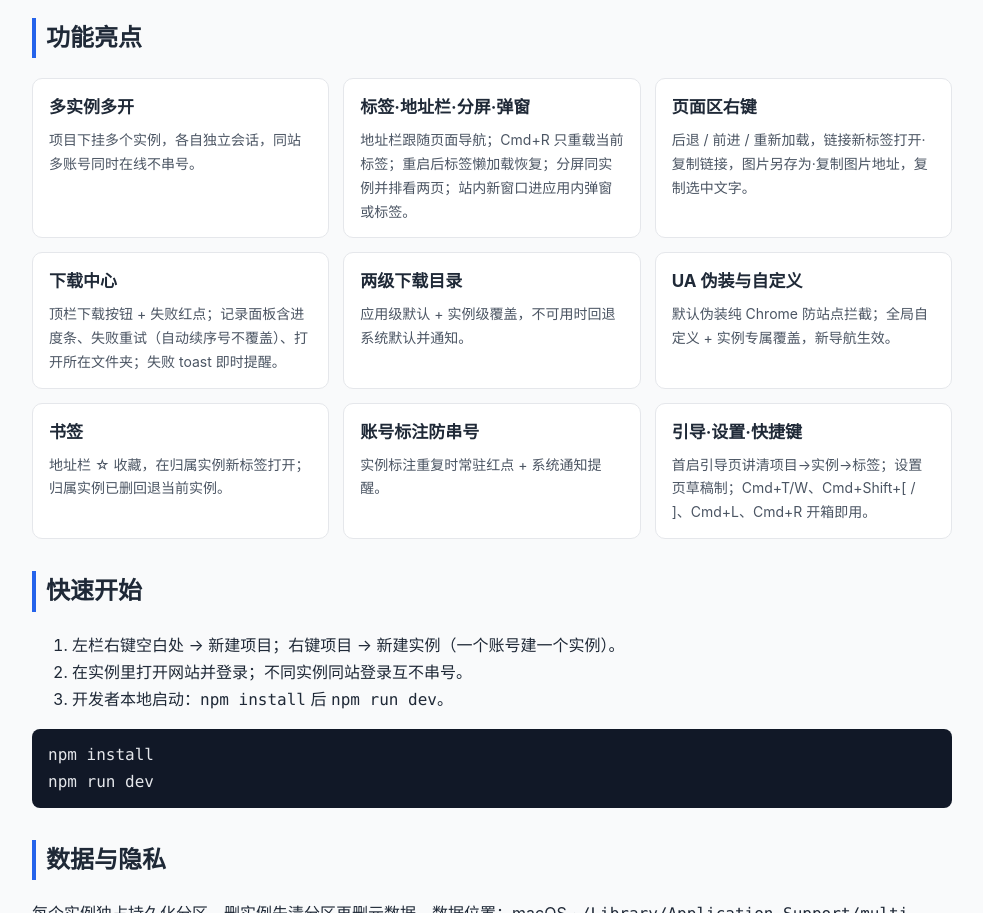
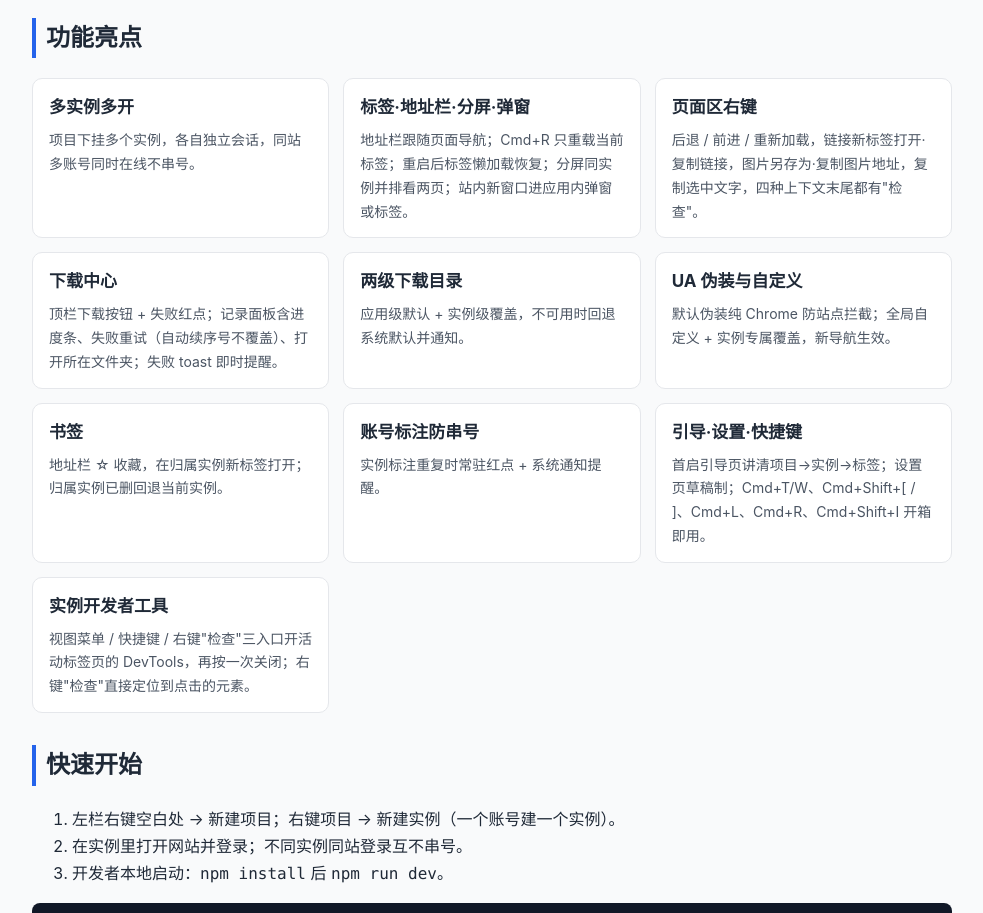
Before and after one commit to kennethfan/multi-persona, an Electron app: page website/index.html in a window 1280 px wide. Shown: the part 720-1633 px from the top of the page, without its empty margins (148-1131 px from the left). Drawn offline with Linux system fonts and the light colour scheme.

Commit message:
docs: README与website补实例开发者工具说明

```diff
--- a/website/index.html
+++ b/website/index.html
@@ -30,13 +30,14 @@
   <div class="cards">
     <div class="card"><h3>多实例多开</h3><p>项目下挂多个实例，各自独立会话，同站多账号同时在线不串号。</p></div>
     <div class="card"><h3>标签·地址栏·分屏·弹窗</h3><p>地址栏跟随页面导航；Cmd+R 只重载当前标签；重启后标签懒加载恢复；分屏同实例并排看两页；站内新窗口进应用内弹窗或标签。</p></div>
-    <div class="card"><h3>页面区右键</h3><p>后退 / 前进 / 重新加载，链接新标签打开·复制链接，图片另存为·复制图片地址，复制选中文字。</p></div>
+    <div class="card"><h3>页面区右键</h3><p>后退 / 前进 / 重新加载，链接新标签打开·复制链接，图片另存为·复制图片地址，复制选中文字，四种上下文末尾都有"检查"。</p></div>
     <div class="card"><h3>下载中心</h3><p>顶栏下载按钮 + 失败红点；记录面板含进度条、失败重试（自动续序号不覆盖）、打开所在文件夹；失败 toast 即时提醒。</p></div>
     <div class="card"><h3>两级下载目录</h3><p>应用级默认 + 实例级覆盖，不可用时回退系统默认并通知。</p></div>
     <div class="card"><h3>UA 伪装与自定义</h3><p>默认伪装纯 Chrome 防站点拦截；全局自定义 + 实例专属覆盖，新导航生效。</p></div>
     <div class="card"><h3>书签</h3><p>地址栏 ☆ 收藏，在归属实例新标签打开；归属实例已删回退当前实例。</p></div>
     <div class="card"><h3>账号标注防串号</h3><p>实例标注重复时常驻红点 + 系统通知提醒。</p></div>
-    <div class="card"><h3>引导·设置·快捷键</h3><p>首启引导页讲清项目→实例→标签；设置页草稿制；Cmd+T/W、Cmd+Shift+[ / ]、Cmd+L、Cmd+R 开箱即用。</p></div>
+    <div class="card"><h3>引导·设置·快捷键</h3><p>首启引导页讲清项目→实例→标签；设置页草稿制；Cmd+T/W、Cmd+Shift+[ / ]、Cmd+L、Cmd+R、Cmd+Shift+I 开箱即用。</p></div>
+    <div class="card"><h3>实例开发者工具</h3><p>视图菜单 / 快捷键 / 右键"检查"三入口开活动标签页的 DevTools，再按一次关闭；右键"检查"直接定位到点击的元素。</p></div>
   </div>
 </section>
 
```
Also changed, not shown: README.md.
